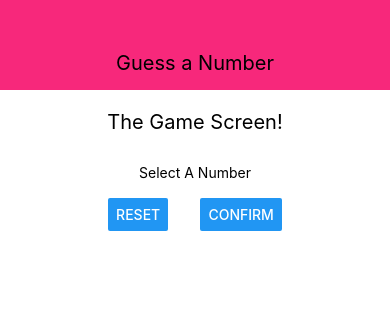
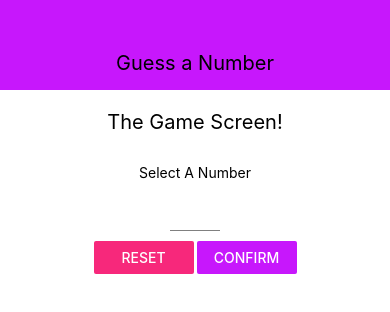
Before and after one commit to Gunjan222/GuessingApp, a React Native app: screen / in a window 390 px wide. Shown: the top 312 px of the page. Built offline with nearby package versions, Linux system fonts and the light colour scheme.

Commit message:
using card and confirmation

```diff
--- a/components/Card.js
+++ b/components/Card.js
@@ -2,11 +2,14 @@ import React from 'react';
 import {View, Text, StyleSheet} from 'react-native';
 
 const Card = props => {
-  return <View style={{...styles.card, ...props.styles}}></View>;
+  return <View style={{...styles.card, ...props.style}}>{props.children}</View>;
 };
 
 const styles = StyleSheet.create({
   card: {
+    width: 300,
+    maxWidth: '80%',
+    alignItems: 'center',
     // shadowColor: 'black',
     elevation: 8,
     padding: 20,
--- a/components/Header.js
+++ b/components/Header.js
@@ -1,5 +1,7 @@
 import React from 'react';
 import {View, Text, StyleSheet} from 'react-native';
+
+import colors from '../constant/colors';
 
 const Header = props => {
   return (
@@ -14,7 +16,7 @@ const styles = StyleSheet.create({
     width: '100%',
     height: 90,
     paddingTop: 36,
-    backgroundColor: '#f7287b',
+    backgroundColor: colors.primaryColor,
     alignItems: 'center',
     justifyContent: 'center',
   },
--- /dev/null
+++ b/components/Inputs.js
@@ -0,0 +1,17 @@
+import React from 'react';
+import {TextInput, StyleSheet} from 'react-native';
+
+const Inputs = props => {
+  return <TextInput {...props} style={{...styles.input, ...props.style}} />;
+};
+
+const styles = StyleSheet.create({
+  input: {
+    height: 40,
+    borderBottomColor: 'grey',
+    borderBottomWidth: 1,
+    marginVertical: 10,
+  },
+});
+
+export default Inputs;
--- a/constant/colors.js
+++ b/constant/colors.js
@@ -1,4 +1,4 @@
 export default {
-    primaryColor="#c717fc",
-    accentColor="#f7287b",
+  primaryColor: '#c717fc',
+  accentColor: '#f7287b',
 };
--- a/screens/StartGameScreen.js
+++ b/screens/StartGameScreen.js
@@ -1,20 +1,87 @@
 import React from 'react';
-import {View, Text, StyleSheet, TextInput, Button} from 'react-native';
+import {
+  View,
+  Text,
+  StyleSheet,
+  Keyboard,
+  Button,
+  TouchableWithoutFeedback,
+} from 'react-native';
+
+import Card from '../components/Card';
+import Inputs from '../components/Inputs';
+import colors from '../constant/colors';
 
 const StartGameScreen = props => {
+  const [enteredInput, setEnteredInput] = React.useState('');
+  const [confirmed, setConfirmed] = React.useState(false);
+  const [selectedNumber, setSelectedNumber] = React.useState();
+
+  const numberInputHandler = inputText => {
+    setEnteredInput(inputText.replace(/[^0-9]/g, ''));
+  };
+
+  const resetInputHandler = () => {
+    setEnteredInput('');
+    setConfirmed(false);
+  };
+
+  const confirmInputHandler = () => {
+    const choosenNumber = parseInt(enteredInput);
+    if (choosenNumber === NaN || choosenNumber <= 0 || choosenNumber >= 99) {
+      return;
+    }
+    setConfirmed(true);
+    setEnteredInput('');
+    setSelectedNumber(parseInt(enteredInput));
+  };
+
+  let confirmedOutput;
+
+  if (confirmed) {
+    confirmedOutput = <Text>Chosen Number: {selectedNumber}</Text>;
+  }
+
   return (
+    <TouchableWithoutFeedback
+      onPress={() => {
+        Keyboard.dismiss();
+      }}>
       <View style={styles.screen}>
         <Text style={styles.title}>The Game Screen!</Text>
-      <View style={styles.inputContainer}>
+        <Card style={styles.inputContainer}>
+          {/* <View style={styles.inputContainer}> */}
           <Text>Select A Number</Text>
-        <TextInput />
+          <Inputs
+            style={styles.input}
+            blurOnSubmit
+            autoCapitalize="none"
+            autoCorrect={false}
+            keyboardType="numeric"
+            maxLength={2}
+            onChangeText={numberInputHandler}
+            value={enteredInput}
+          />
 
           <View style={styles.buttonContainer}>
-          <Button title="RESET"></Button>
-          <Button title="CONFIRM"></Button>
+            <View style={styles.button}>
+              <Button
+                title="RESET"
+                onPress={resetInputHandler}
+                color={colors.accentColor}></Button>
+            </View>
+            <View style={styles.button}>
+              <Button
+                title="CONFIRM"
+                onPress={confirmInputHandler}
+                color={colors.primaryColor}></Button>
             </View>
           </View>
+          {/* </Vsiew> */}
+        </Card>
+        {confirmed}
       </View>
+    </TouchableWithoutFeedback>
   );
 };
 
@@ -35,7 +102,10 @@ const styles = StyleSheet.create({
     // shadowColor: 'black',
     elevation: 8,
     padding: 20,
-    borderRadius: 20,
+    borderRadius: 10,
+  },
+  input: {
+    width: 50,
   },
   buttonContainer: {
     flexDirection: 'row',
@@ -43,6 +113,9 @@ const styles = StyleSheet.create({
     justifyContent: 'space-around',
     paddingHorizontal: 25,
   },
+  button: {
+    width: 100,
+  },
 });
 
 export default StartGameScreen;
```
Lines whose indentation alone changed are shown as unchanged.
